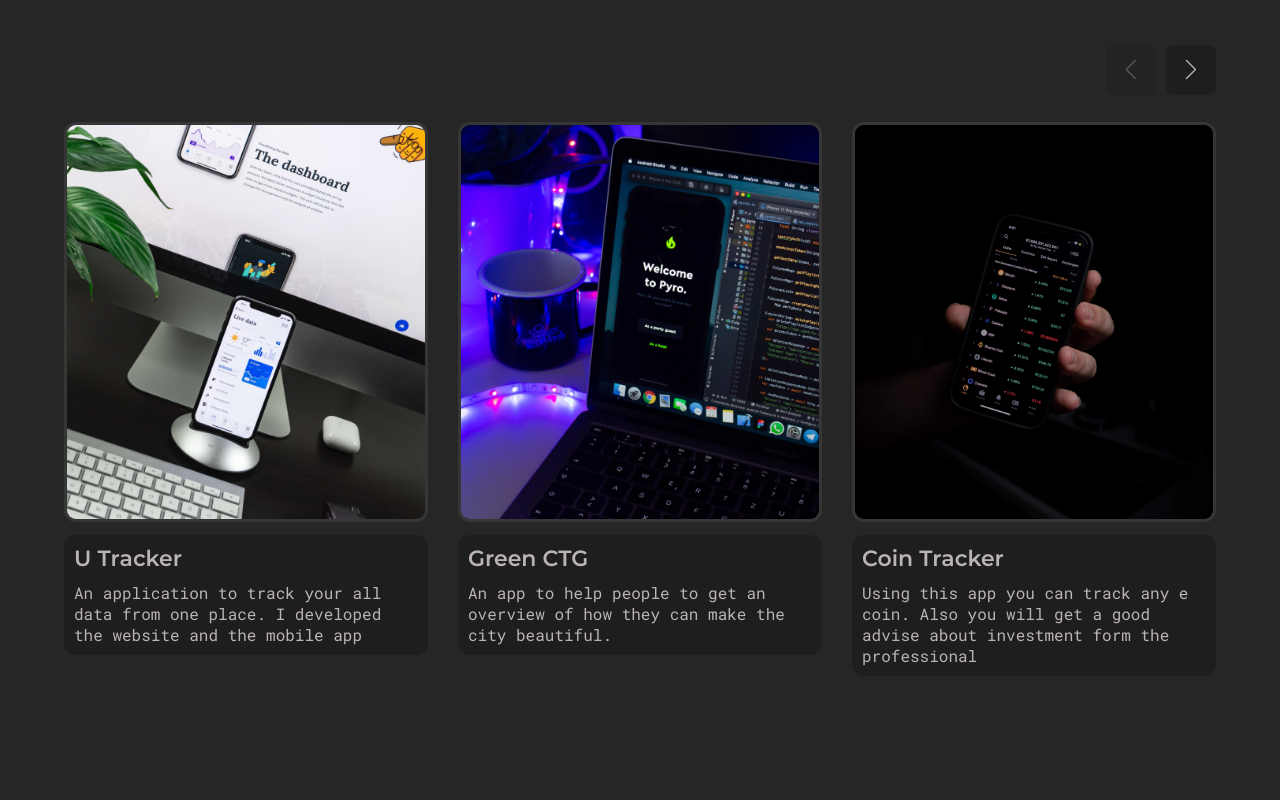
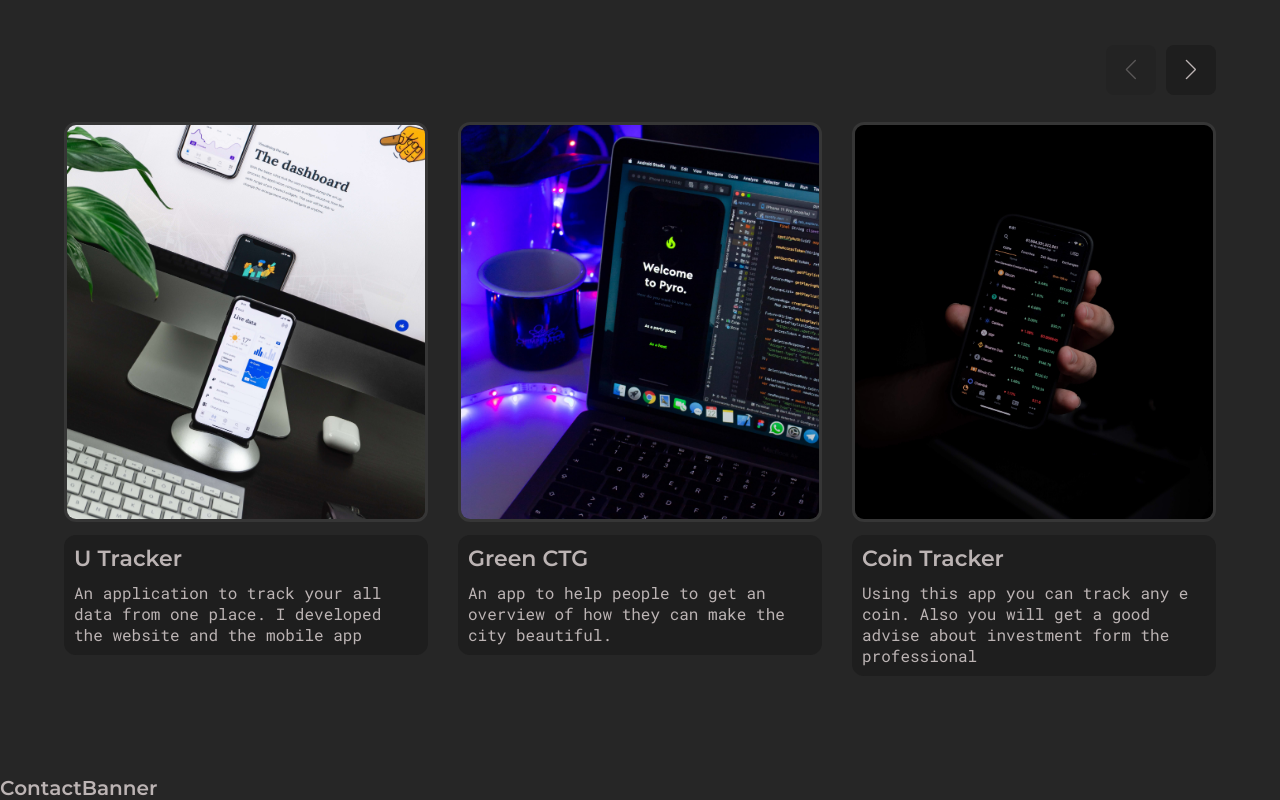
Before and after one commit to pdromoreno7/me-portafolio-web, a React (Create React App) app: page / in a window 1280 px wide. Shown: the part 1973-2773 px from the top of the page. Before the commit the page ends 2749 px from the top, so only its background shows below. Built offline with nearby package versions, Linux system fonts and the light colour scheme; the HTML template or start-up script is replaced by a standard one; a web font is replaced by a local one.

Commit message:
Añadimos componente ContactBanner - basico

```diff
--- /dev/null
+++ b/src/components/ContactBanner.jsx
@@ -0,0 +1,9 @@
+import React from 'react';
+
+export default function ContactBanner() {
+  return (
+    <div>
+      <h1>ContactBanner</h1>
+    </div>
+  );
+}
--- a/src/pages/Home.jsx
+++ b/src/pages/Home.jsx
@@ -1,5 +1,6 @@
 import React from 'react';
 import { AboutSection } from '../components/AboutSection';
+import ContactBanner from '../components/ContactBanner';
 import { HeroSection } from '../components/HeroSection';
 import { ProjectsSection } from '../components/ProjectsSection';
 
@@ -9,6 +10,7 @@ export function Home() {
       <HeroSection />
       <AboutSection />
       <ProjectsSection />
+      <ContactBanner />
     </>
   );
 }
```
